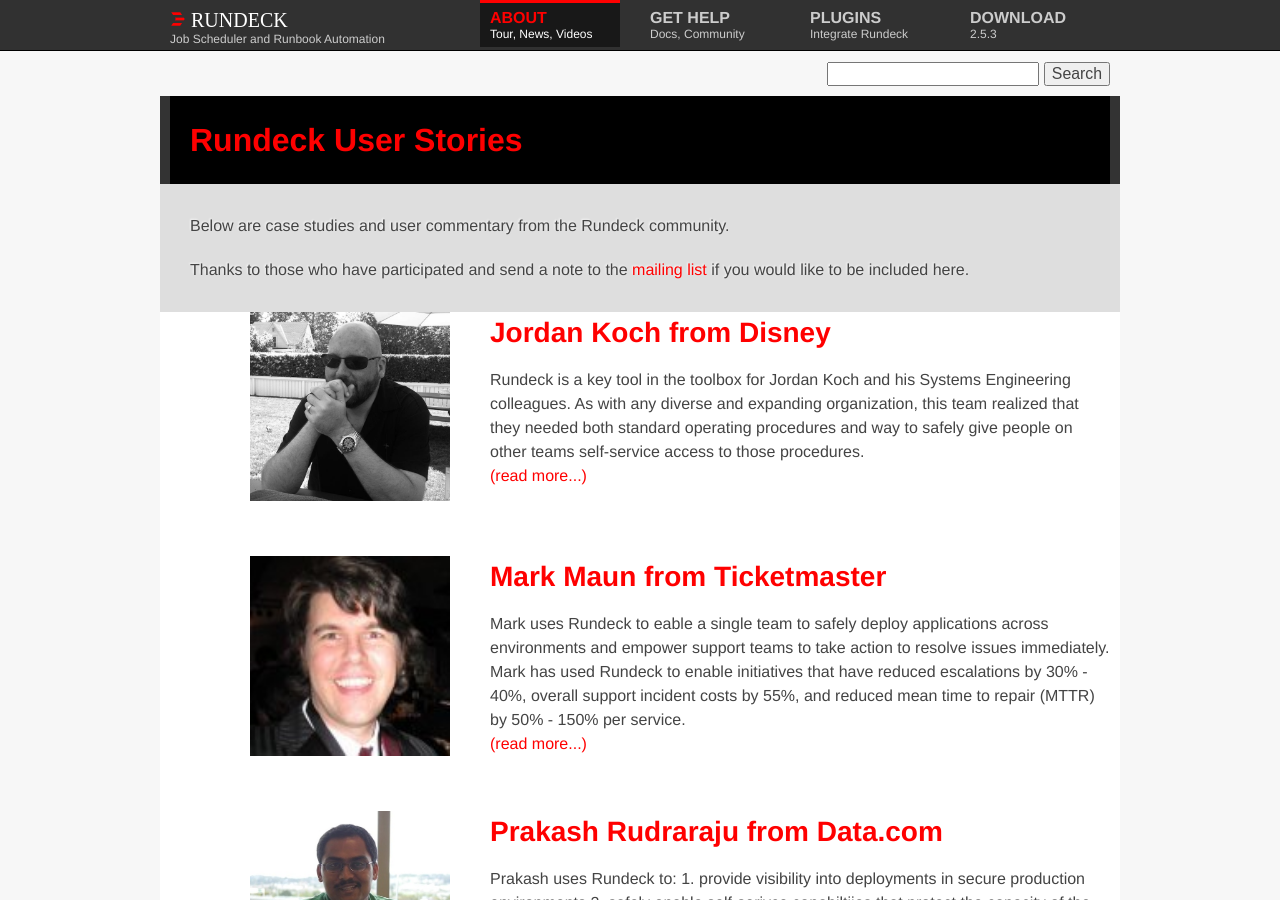
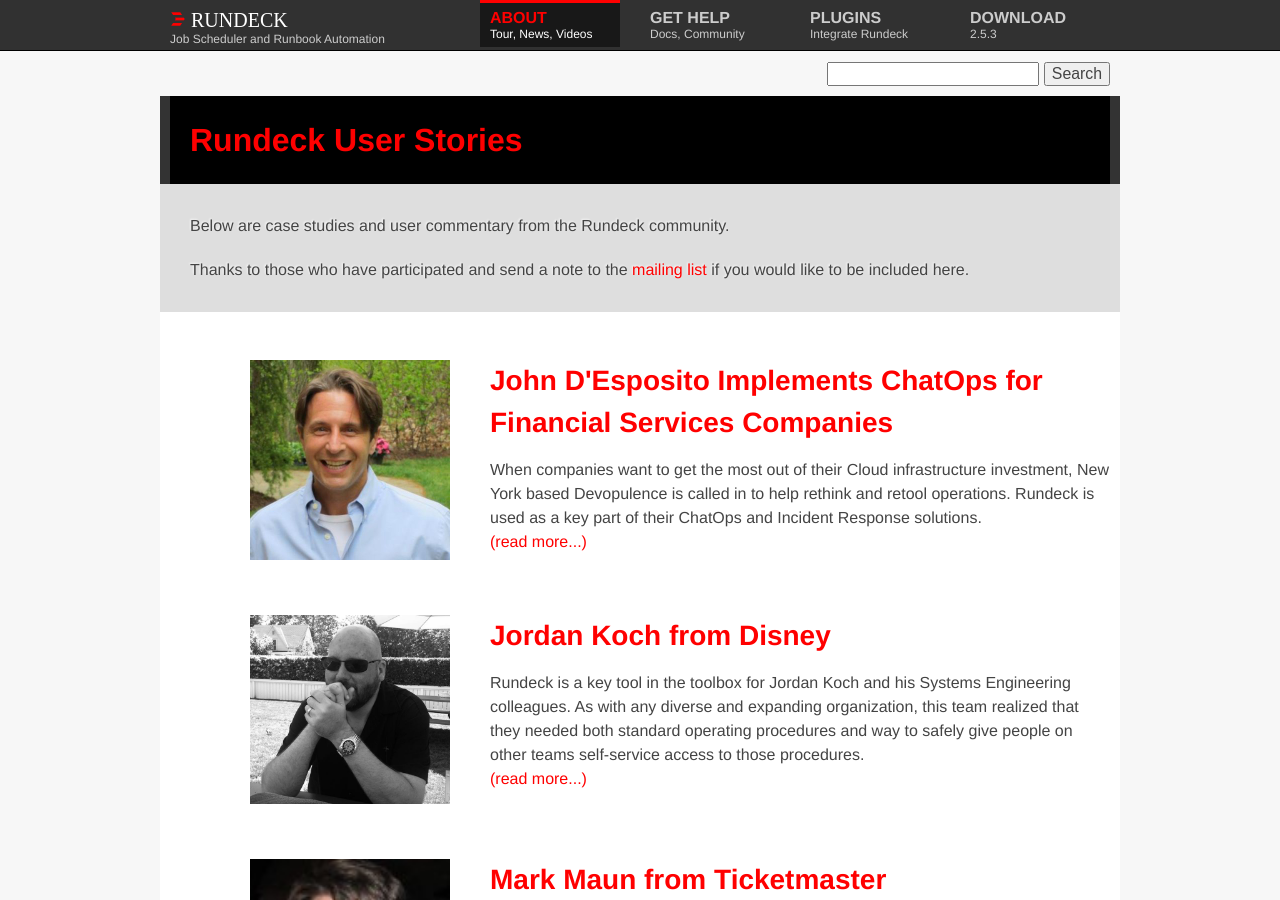
Before and after one commit to rundeck/rundeck-ghpages, a Jekyll site: the page built from stories/index.html, in a window 1280 px wide and 900 px high. Built offline with Jekyll 4.4.1, drawn with Linux system fonts in a browser that asks for light colours; nearby versions of some CDN libraries.

Commit message:
added links to new user story

```diff
--- a/stories/index.html
+++ b/stories/index.html
@@ -26,6 +26,24 @@
         </article>
 
 	    <article class="container_12">
+	    	<p>&nbsp;</p>
+			<p>&nbsp;</p>
+
+			<!-- Start John D'Esposito -->
+	    	<div class="grid_2 prefix_1">
+	    	<a href="john_desposito.html"><img src="images/JohnDEsposito.jpg" alt="John D'Esposito" width="200"></a>
+
+			</div>
+
+	    	<div class="grid_8 prefix_1">
+                    <h2><a href="john_desposito.html">John D'Esposito Implements ChatOps for Financial Services Companies</a></h2>
+                    <p>When companies want to get the most out of their Cloud infrastructure investment, New York based Devopulence is called in to help rethink and retool operations. Rundeck is used as a key part of their ChatOps and Incident Response solutions. </br><a href="john_desposito.html">&#40;read more...&#41;</a></p>
+			</div>
+			<div class="clear"></div>
+			<p>&nbsp;</p>
+			<p>&nbsp;</p>
+	    	<!-- End John D'Esposito -->
+
 
 	    	<!-- Start Jordan Koch -->
 	    	<div class="grid_2 prefix_1">
```
Also changed, not shown: _includes/rundeckdescription-lower.html (+13 -1 lines), stories/john_desposito.html (+2 -2 lines), stories/images/JohnDEsposito.jpg (added).
